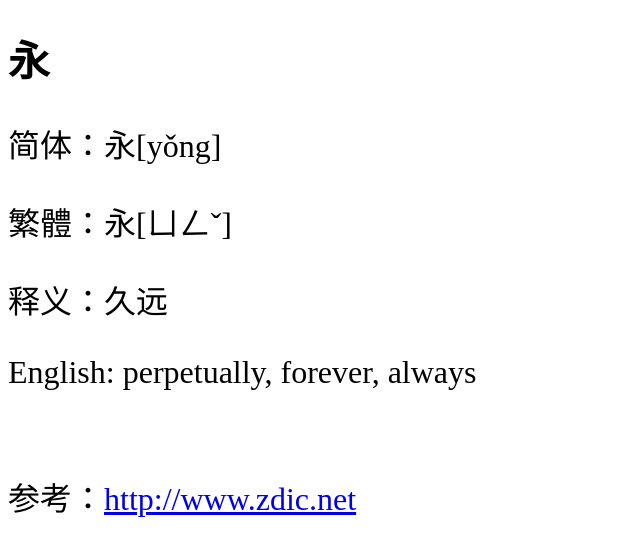
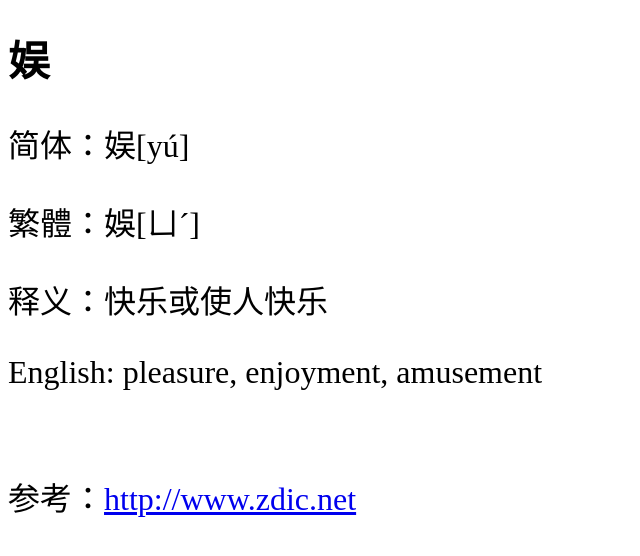
Before and after one commit to shengzhe/livecalligraphy, a Jekyll site: the page built from _posts/2012-08-31-LanTing-118.html, in a window 1280 px wide. Shown: the top 556 px of the page, without its empty margins (0-640 px from the left). Built offline with Jekyll 4.4.1, drawn with Linux system fonts in a browser that asks for light colours; Markdown is read by kramdown in place of the engine named in the settings.

Commit message:
Update 2012-08-31-LanTing-118.html

```diff
--- a/_posts/2012-08-31-LanTing-118.html
+++ b/_posts/2012-08-31-LanTing-118.html
@@ -1,11 +1,11 @@
 ---
 layout: default
-title: 兰亭集序第1个字 (1st character of Lan Ting)
+title: 兰亭集序第118个字 (118th character of Lan Ting)
 ---
-<h1>永</h1>
-<p>简体：永[yǒng]</p>
-<p>繁體：永[ㄩㄥˇ]</p>
-<p>释义：久远</p>
-<p>English: perpetually, forever, always</p>
+<h1>娱</h1>
+<p>简体：娱[yú]</p>
+<p>繁體：娛[ㄩˊ]</p>
+<p>释义：快乐或使人快乐</p>
+<p>English: pleasure, enjoyment, amusement</p>
 <br/>
-<p>参考：<a href="http://www.zdic.net/zd/zi/ZdicE6ZdicB0ZdicB8.htm">http://www.zdic.net</a></p>
+<p>参考：<a href="http://www.zdic.net/z/18/js/5A31.htm">http://www.zdic.net</a></p>
```
